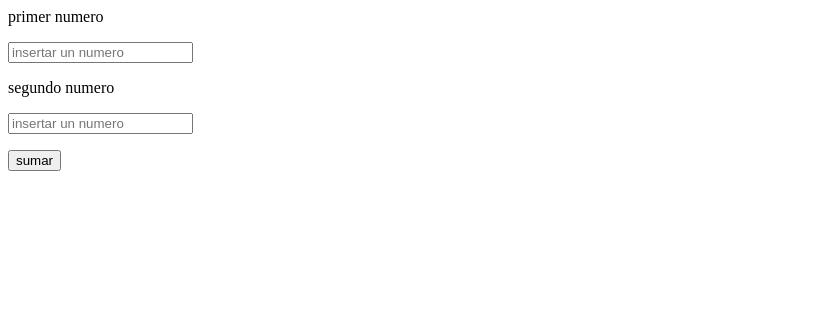
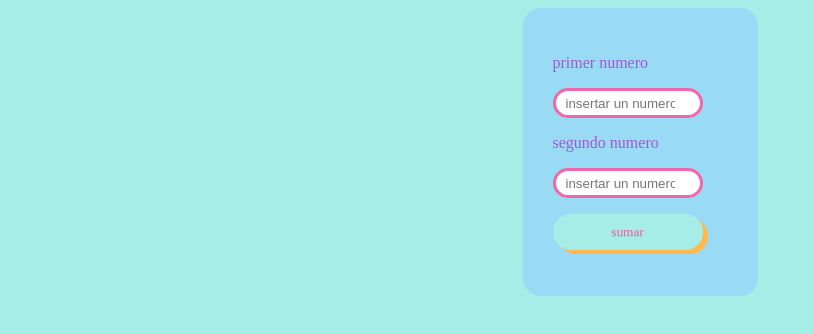
Before and after one commit to Jostin2210/prueba.github.io, a plain HTML site: page index.html in a window 1280 px wide. Shown: the whole page, without its empty margins (0-813 px from the left). Drawn offline with Linux system fonts and the light colour scheme; a web font is replaced by a local one.

Commit message:
Update index.html

```diff
--- a/index.html
+++ b/index.html
@@ -3,7 +3,7 @@
     <meta charset="UTF-8">
     <meta name="viewport" content="width=device-width, initial-scale=1.0">
     <title>Calculadora basica</title>
-    <link rel="stylesheet" href="index.css">
+    <link rel="stylesheet" href="estilo.css">
     <script src="funcion.js"></script>
 </head>
 <body>
```
